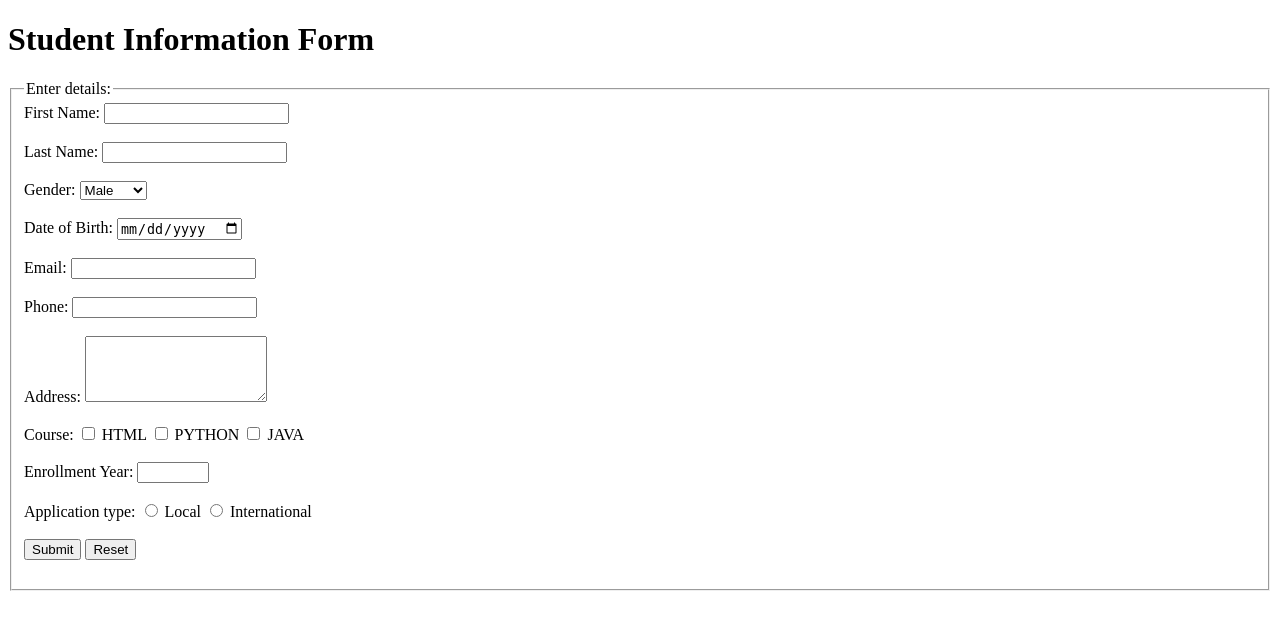
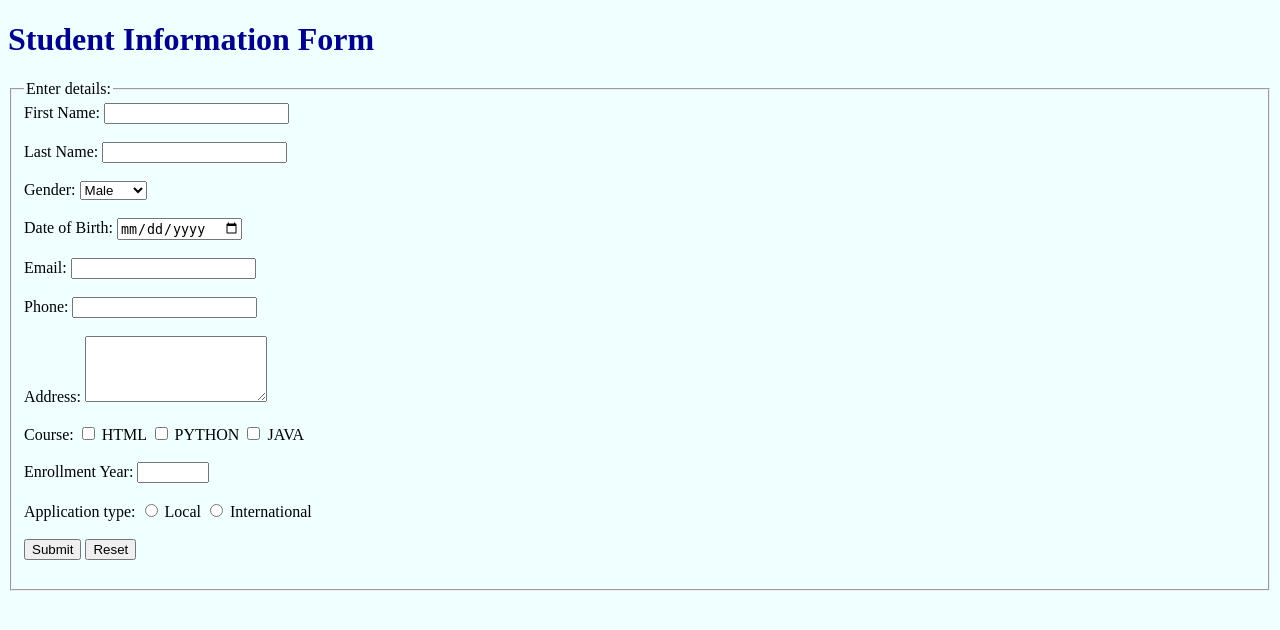
Before and after one commit to MANDARAPURAVITEJA/StudentInformationForm, a Flask app: page / in a window 1280 px wide. Shown: the top 630 px of the page. Run offline with Flask 2, Linux system fonts and the light colour scheme.

Commit message:
Latest commit

```diff
--- a/app.py
+++ b/app.py
@@ -6,7 +6,8 @@ import os
 import pymysql
 import SQL_Operations as sql_obj
 
-app = Flask(__name__)
+# app = Flask(__name__)
+app = Flask(__name__, static_folder='static', template_folder='templates')
 
 # @app.route('/',methods=['GET'])  # route to display the home page
 # @cross_origin()
--- a/static/css/style.css
+++ b/static/css/style.css
@@ -0,0 +1,6 @@
+body{
+    background-color:azure;
+}
+h1{
+    color:darkblue;
+}
--- a/templates/index.html
+++ b/templates/index.html
@@ -2,6 +2,8 @@
 <html lang="en">
 <head>
     <title>Student Information Form</title>
+    <link rel="stylesheet" href="{{ url_for('static', filename='css/style.css') }}">
+
 </head>
 <body>
 
```
Also changed, not shown: download.jpg (added).
